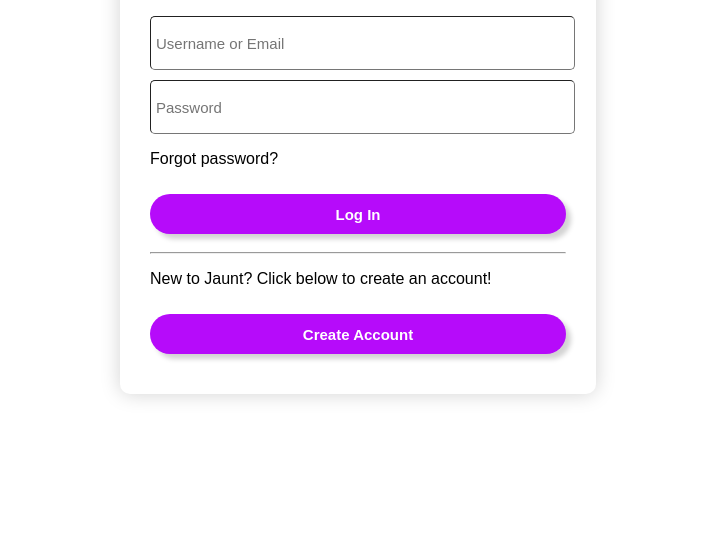
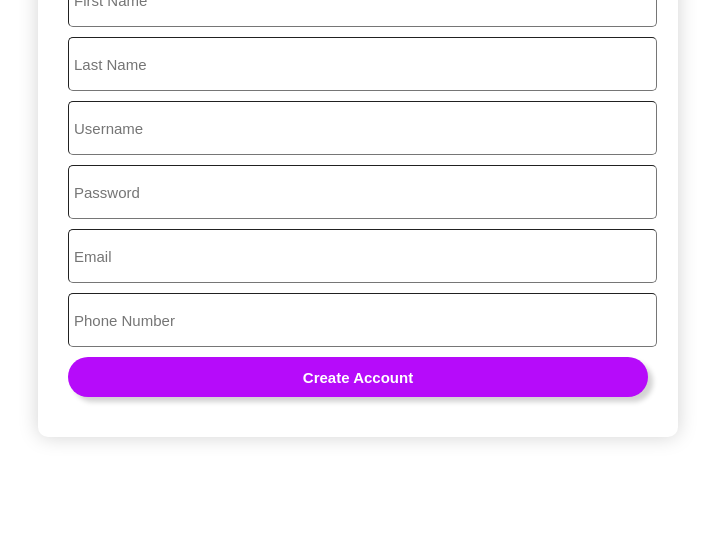
Before and after one commit to doswald32/python-py-final-project-DO, a React app in the folder client/: page / in a window 1280 px wide. Shown: the part 244-800 px from the top of the page, without its empty margins (282-997 px from the left). Built offline with nearby package versions, Linux system fonts and the light colour scheme.

Commit message:
create 'create account' component. Still need to fix css

```diff
--- a/client/src/App.css
+++ b/client/src/App.css
@@ -15,6 +15,7 @@
     bottom: 0;
     left: 0;
     right: 0;
+    max-width: 50%;
     width: fit-content;
     height: fit-content;
     margin: auto;
@@ -23,8 +24,6 @@
 }
 
 .login-window {
-    width: fit-content;
-    height: fit-content;
     margin: 30px;
 }
 
@@ -32,18 +31,31 @@
     display: inline-block;
 }
 
-input {
+.create-account-form {
+    display: inline-block;
+}
+
+.login-form > input {
+    width: 100%;
+    height: 50px;
     font-size: 15px;
-    align-items: center;
     margin-top: 10px;
-    height: 50px;
-    width: 100%;
     padding-left: 5px;
     border-radius: 5px;
     border-width: thin;
 }
 
-#login-button, #create-account-button {
+.create-account-form > input {
+    width: 100%;
+    height: 50px;
+    font-size: 15px;
+    margin-top: 10px;
+    padding-left: 5px;
+    border-radius: 5px;
+    border-width: thin;
+}
+
+#login-button, #login-create-account-button {
     font-size: 15px;
     font-weight: bold;
     color: white;
@@ -56,3 +68,17 @@ input {
     border-radius: 20px;
     box-shadow: 5px 5px 5px lightgray;
 }
+
+#create-account-button {
+    font-size: 15px;
+    font-weight: bold;
+    color: white;
+    background-color: rgb(182, 11, 250);
+    width: 100%;
+    height: 40px;
+    margin-top: 10px;
+    margin-bottom: 10px;
+    border-width: 0;
+    border-radius: 20px;
+    box-shadow: 5px 5px 5px lightgray;
+}
--- a/client/src/components/App.js
+++ b/client/src/components/App.js
@@ -2,9 +2,11 @@ import "../App.css";
 import React, { useEffect, useState } from "react";
 import { Switch, Route } from "react-router-dom";
 import Login from "./Login";
+import CreateAccount from "./CreateAccount";
 
 function App() {
 
+  const [isActiveAccount, setIsActiveAccount] = useState(false);
   const [username, setUsername] = useState("");
   const [password, setPassword] = useState("");
 
@@ -18,7 +20,7 @@ function App() {
 
   return (
     <div className="App">
-      <Login onChangeUsername={onChangeUsername} onChangePassword={onChangePassword}/>
+      {isActiveAccount ? <Login onChangeUsername={onChangeUsername} onChangePassword={onChangePassword}/> : <CreateAccount />}
     </div>
   );
 }
--- /dev/null
+++ b/client/src/components/CreateAccount.js
@@ -0,0 +1,26 @@
+import logo from "../Assets/jaunt_logo.png"
+
+function CreateAccount() {
+    return (
+        <main className="login-container">
+            <img id="logo" src={logo} alt="jaunt logo"/>
+            <div className="login-window-border">
+                <div className="login-window">
+                    <h1>Create an Account</h1>
+                    <form className="create-account-form">
+                        <input className="create-account-first" type="text" placeholder="First Name"/>
+                        <input className="create-account-last" type="text" placeholder="Last Name"/>
+                        <input className="create-account-username" type="text" placeholder="Username"/>
+                        <input className="create-account-password" type="text" placeholder="Password"/>
+                        <input className="create-account-email" type="text" placeholder="Email"/>
+                        <input className="create-account-phone" type="text" placeholder="Phone Number"/>
+                        <button id="create-account-button">Create Account</button>
+                    </form>
+                </div>
+            </div>
+        </main>
+
+    );
+};
+
+export default CreateAccount;
--- a/client/src/components/Login.js
+++ b/client/src/components/Login.js
@@ -14,7 +14,7 @@
                         <button id="login-button">Log In</button>
                         <hr></hr>
                         <p>New to Jaunt? Click below to create an account!</p>
-                        <button id="create-account-button">Create Account</button>
+                        <button id="login-create-account-button">Create Account</button>
                     </form>
                 </div>
             </div>
```
